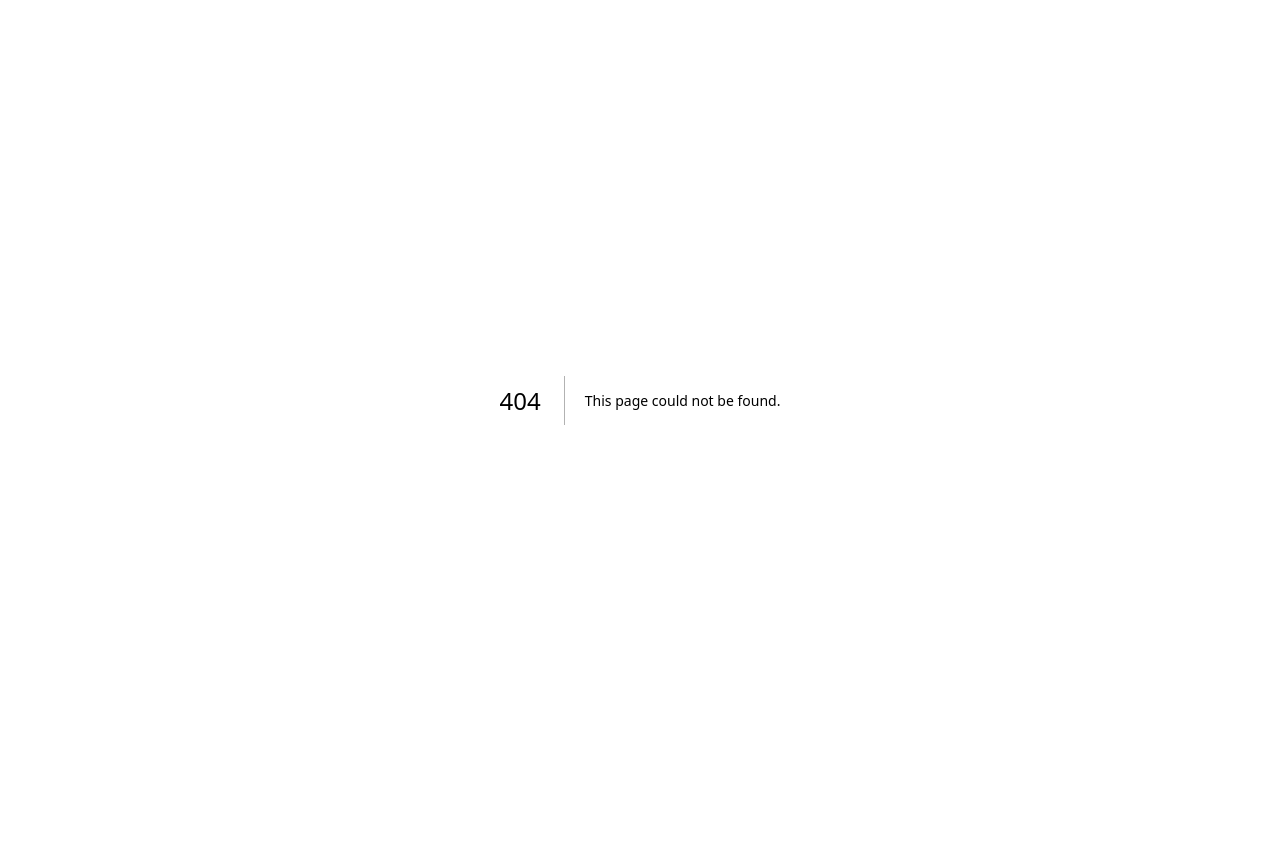
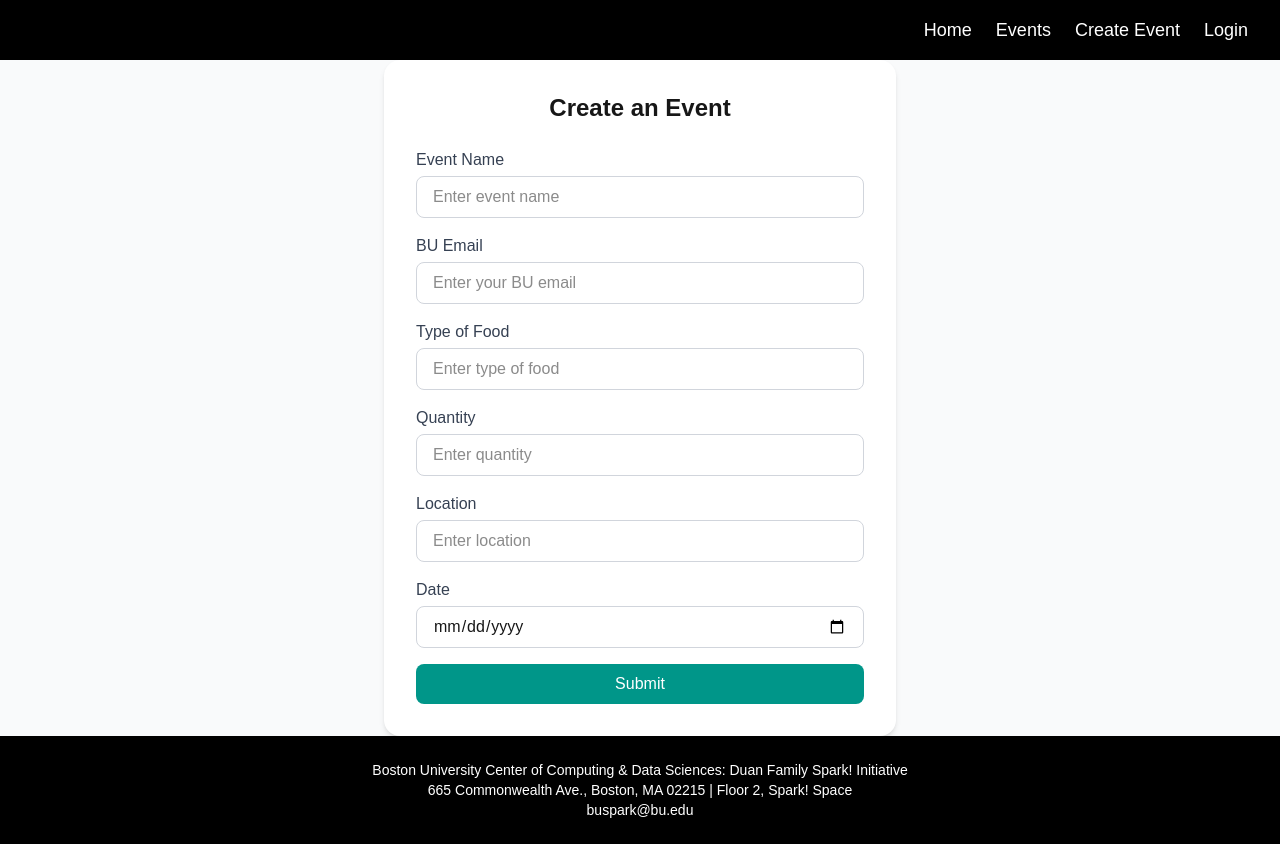
Before and after one commit to rstsui/cs391-project, a Next.js app in the folder spark-bytes/frontend/: page /create_event in a window 1280 px wide. Before the commit this address had no page. Before the commit the page ends 800 px from the top, so only its background shows below. Built offline with nearby package versions, Linux system fonts and the light colour scheme.

Commit message:
added more pages which include a create event page/profile page

```diff
--- /dev/null
+++ b/spark-bytes/frontend/src/app/create_event/page.tsx
@@ -0,0 +1,95 @@
+import Image from 'next/image';
+import Link from 'next/link';
+
+export default function CreateEvent() {
+  return (
+    <div className="min-h-screen flex flex-col">
+      {/* Navbar */}
+      <nav className="bg-black text-white flex justify-between items-center px-8 py-4">
+        <Image src="/next.svg" alt="Spark!Bytes logo" width={100} height={100} />
+        <ul className="flex space-x-6 text-lg">
+          <li><Link href="/">Home</Link></li>
+          <li><Link href="/events">Events</Link></li>
+          <li><Link href="/create-event">Create Event</Link></li>
+          <li><Link href="/login">Login</Link></li>
+        </ul>
+      </nav>
+
+      {/* Form Section */}
+      <section className="flex flex-col items-center justify-center flex-grow bg-gray-50 px-4">
+        <div className="bg-white rounded-2xl shadow-md p-8 w-full max-w-lg">
+          <h2 className="text-2xl font-semibold text-center mb-6">Create an Event</h2>
+
+          <form className="space-y-4">
+            <div>
+              <label className="block text-gray-700 mb-1">Event Name</label>
+              <input
+                type="text"
+                placeholder="Enter event name"
+                className="w-full border border-gray-300 rounded-lg px-4 py-2 focus:ring-2 focus:ring-teal-500 focus:outline-none"
+              />
+            </div>
+
+            <div>
+              <label className="block text-gray-700 mb-1">BU Email</label>
+              <input
+                type="email"
+                placeholder="Enter your BU email"
+                className="w-full border border-gray-300 rounded-lg px-4 py-2 focus:ring-2 focus:ring-teal-500 focus:outline-none"
+              />
+            </div>
+
+            <div>
+              <label className="block text-gray-700 mb-1">Type of Food</label>
+              <input
+                type="text"
+                placeholder="Enter type of food"
+                className="w-full border border-gray-300 rounded-lg px-4 py-2 focus:ring-2 focus:ring-teal-500 focus:outline-none"
+              />
+            </div>
+
+            <div>
+              <label className="block text-gray-700 mb-1">Quantity</label>
+              <input
+                type="number"
+                placeholder="Enter quantity"
+                className="w-full border border-gray-300 rounded-lg px-4 py-2 focus:ring-2 focus:ring-teal-500 focus:outline-none"
+              />
+            </div>
+
+            <div>
+              <label className="block text-gray-700 mb-1">Location</label>
+              <input
+                type="text"
+                placeholder="Enter location"
+                className="w-full border border-gray-300 rounded-lg px-4 py-2 focus:ring-2 focus:ring-teal-500 focus:outline-none"
+              />
+            </div>
+
+            <div>
+              <label className="block text-gray-700 mb-1">Date</label>
+              <input
+                type="date"
+                className="w-full border border-gray-300 rounded-lg px-4 py-2 focus:ring-2 focus:ring-teal-500 focus:outline-none"
+              />
+            </div>
+
+            <button
+              type="submit"
+              className="w-full bg-teal-600 text-white py-2 rounded-lg hover:bg-teal-700 transition-colors"
+            >
+              Submit
+            </button>
+          </form>
+        </div>
+      </section>
+
+      {/* Footer */}
+      <footer className="bg-black text-white text-center text-sm py-6 px-4 mt-auto">
+        <p>Boston University Center of Computing & Data Sciences: Duan Family Spark! Initiative</p>
+        <p>665 Commonwealth Ave., Boston, MA 02215 | Floor 2, Spark! Space</p>
+        <p>buspark@bu.edu</p>
+      </footer>
+    </div>
+  );
+}
--- /dev/null
+++ b/spark-bytes/frontend/src/app/profile_page/page.tsx
@@ -0,0 +1,57 @@
+import Image from "next/image";
+import Link from "next/link";
+
+export default function ProfilePage() {
+  return (
+    <div className="min-h-screen flex flex-col">
+      {/* Navbar */}
+      <nav className="bg-black text-white flex justify-between items-center px-8 py-4">
+        <Image src="/next.svg" alt="Spark!Bytes logo" width={100} height={100} />
+        <ul className="flex space-x-6 text-lg">
+          <li>
+            <Link href="/">Home</Link>
+          </li>
+          <li>
+            <Link href="/events">Events</Link>
+          </li>
+          <li>
+            <Link href="/create-event">Create Event</Link>
+          </li>
+          <li>
+            <Link href="/login">Login</Link>
+          </li>
+        </ul>
+      </nav>
+
+      {/* Profile Section */}
+        <section className="flex flex-col items-center mt-16">
+        {/* Profile Picture */}
+        <div className="w-32 h-32 rounded-full bg-gray-300 overflow-hidden">
+            <Image
+            src="/profile.jpg" // Replace with actual profile image path
+            alt=""
+            width={128}
+            height={128}
+            className="object-cover w-full h-full"
+            />
+        </div>
+
+        {/* Student Info Box */}
+        <div className="bg-white border border-gray-300 rounded-2xl shadow-md p-6 mt-6 text-center w-80">
+            <h2 className="text-xl font-semibold mb-2">Anna Smith</h2>
+            <p className="text-gray-700">College of Arts and Sciences</p>
+            <p className="text-gray-700">Spring 2028</p>
+            <p className="text-gray-700 mt-2">anasmit@bu.edu</p>
+        </div>
+        </section>
+
+
+      {/* Footer */}
+      <footer className="bg-black text-white text-center text-sm py-6 px-4 mt-auto">
+        <p>Boston University Center of Computing & Data Sciences: Duan Family Spark! Initiative</p>
+        <p>665 Commonwealth Ave., Boston, MA 02215 | Floor 2, Spark! Space</p>
+        <p>buspark@bu.edu</p>
+      </footer>
+    </div>
+  );
+}
--- a/spark-bytes/frontend/src/app/search/page.tsx
+++ b/spark-bytes/frontend/src/app/search/page.tsx
@@ -1,7 +1,7 @@
 import Image from 'next/image';
 import Link from 'next/link';
 
-export default function SePage() {
+export default function SearchPage() {
   return (
     <div className="min-h-screen flex flex-col">
       {/* Navbar */}
```
